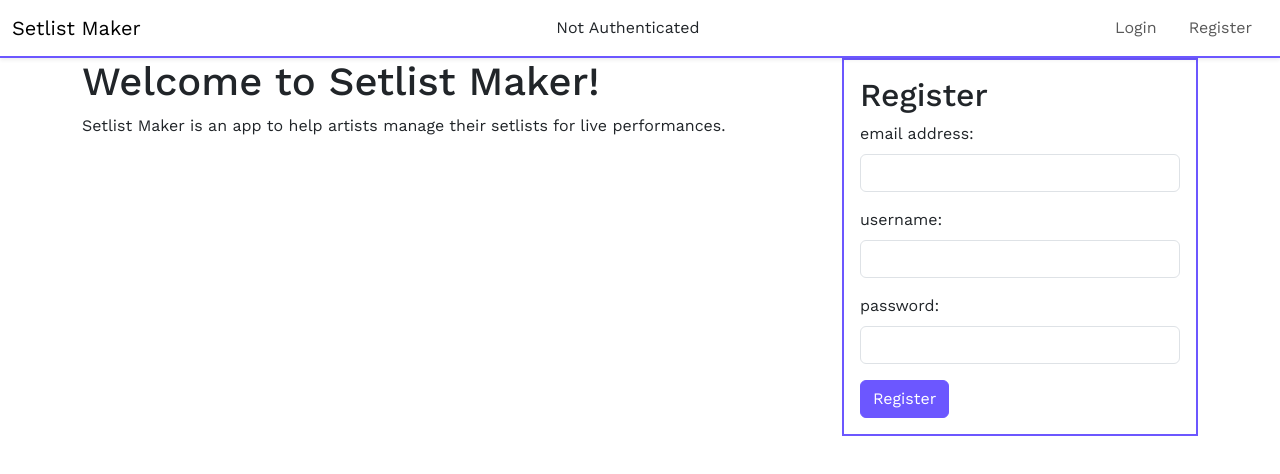
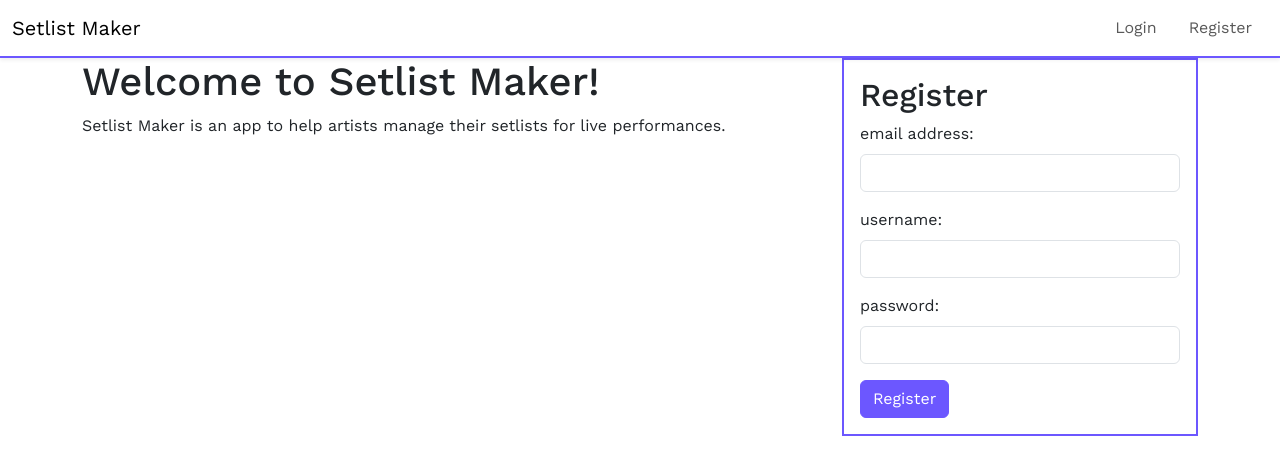
Before and after one commit to klalicki/setlist-maker, a React (Create React App) app in the folder client/: page / in a window 1280 px wide. Shown: the top 474 px of the page. Built offline with nearby package versions, Linux system fonts and the light colour scheme.

Commit message:
removes debug auth status from nav bar

```diff
--- a/client/src/components/NavBar.jsx
+++ b/client/src/components/NavBar.jsx
@@ -11,7 +11,7 @@ const NavBar = () => {
         <Link class="navbar-brand" to="/">
           Setlist Maker
         </Link>
-        {isAuthenticated ? "Authenticated!!" : "Not Authenticated"}
+        {/* {isAuthenticated ? "Authenticated!!" : "Not Authenticated"} */}
         <ul class="navbar-nav d-flex flex-row">
           {!isAuthenticated && (
             <>
```
